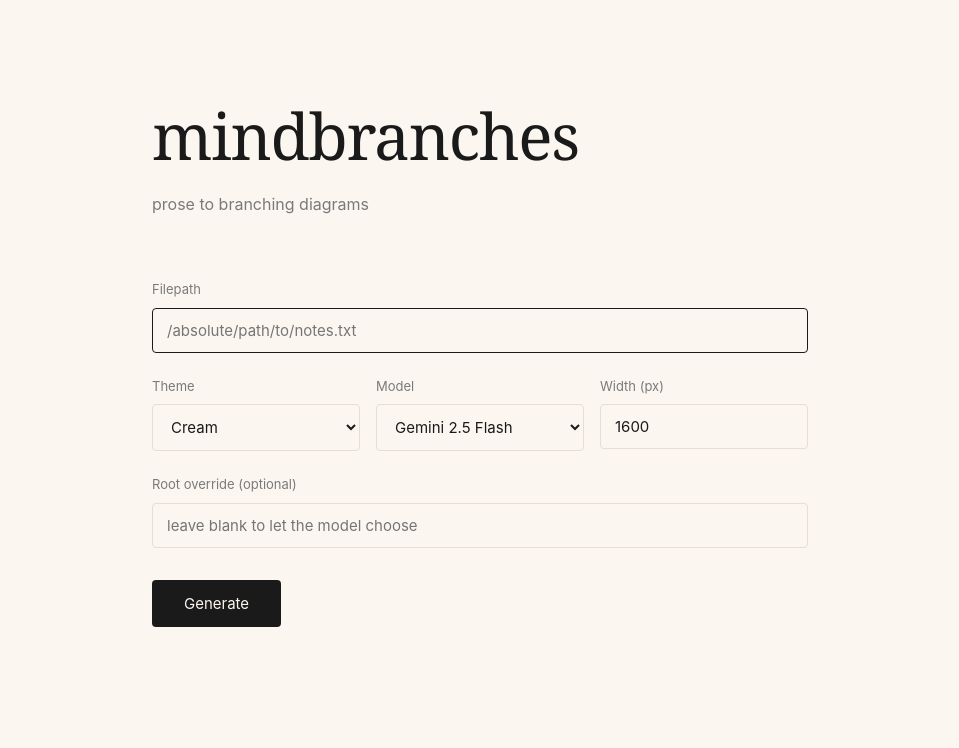
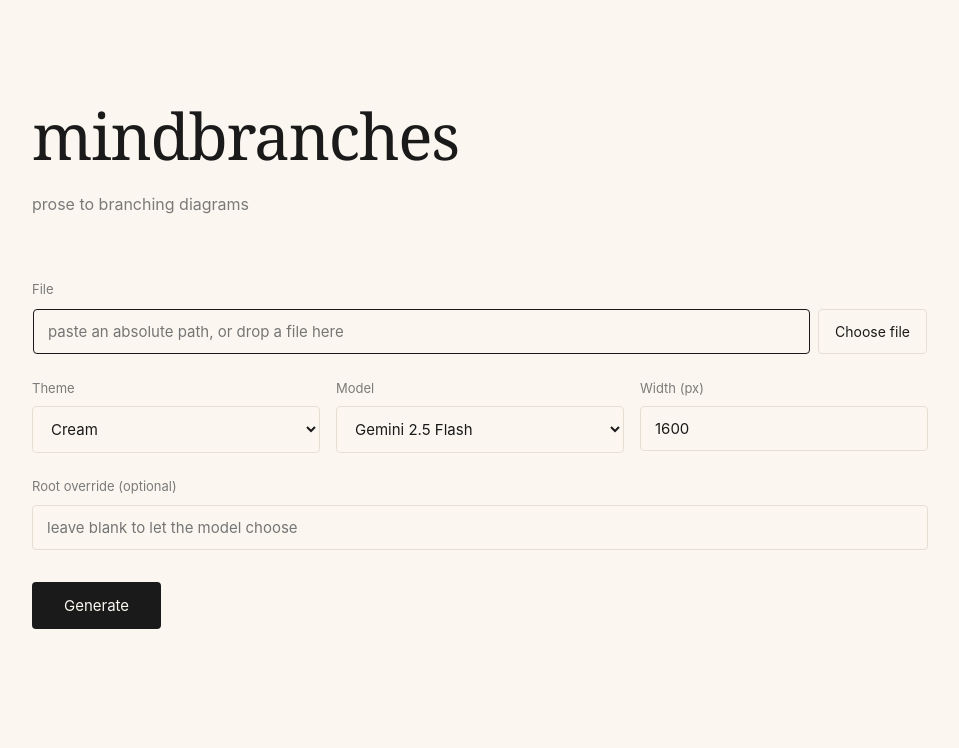
Before and after one commit to jstwng/arbor, a FastAPI app: page / in a window 1280 px wide. Shown: the top 748 px of the page, without its empty margins (160-1119 px from the left). Run offline with FastAPI, Linux system fonts and the light colour scheme.

Commit message:
Add file upload (drag-drop + picker) and live preview pane
Backend:
- POST /upload accepts multipart/form-data and writes the file into the
  job dir before running the same pipeline as /convert
- New SSE event preview_ready fires after the HTML file exists on disk
  so the frontend can embed the diagram while the PNG screenshot still
  renders

Frontend:
- Filepath input is now a drop zone with a Choose file button alongside
- Drop a file or pick one in the OS dialog; the input shows the filename
  and the submit handler switches to FormData / /upload
- New Diagram pane embeds /preview/<job_id>/output.html in an iframe and
  reveals it the moment preview_ready arrives, with a spinner overlay
  showing the active step (Calling Gemini..., Rendering SVG..., etc.)
- Editing the input text clears any held file
- Window-level dragover/drop blocked so misses don't navigate away

```diff
--- a/pyproject.toml
+++ b/pyproject.toml
@@ -12,6 +12,7 @@ dependencies = [
     "python-dotenv>=1.0.0",
     "sse-starlette>=2.0.0",
     "pydantic>=2.0.0",
+    "python-multipart>=0.0.9",
 ]
 
 [project.scripts]
--- a/src/mindbranches/server.py
+++ b/src/mindbranches/server.py
@@ -12,7 +12,7 @@ from pathlib import Path
 from typing import Any
 
 from dotenv import load_dotenv
-from fastapi import FastAPI, HTTPException
+from fastapi import FastAPI, File, Form, HTTPException, UploadFile
 from fastapi.responses import FileResponse, HTMLResponse
 from fastapi.staticfiles import StaticFiles
 from pydantic import BaseModel
@@ -93,6 +93,9 @@ def _run_pipeline(job: Job, req: ConvertRequest) -> None:
         html = render_html(svg, bg=layout.bg)
         (job.out_dir / "output.html").write_text(html)
 
+        # File now exists on disk; frontend can embed it live before the PNG step.
+        _put_event(job, "preview_ready", {"bg": layout.bg})
+
         _put_event(job, "screenshotting_png", {"estimate_seconds": 2})
         render_png_via_playwright(
             job.out_dir / "output.html",
@@ -134,6 +137,38 @@ def create_app() -> FastAPI:
         loop = asyncio.get_running_loop()
         job = Job(job_id=job_id, out_dir=out_dir, loop=loop)
         JOBS[job_id] = job
+        threading.Thread(
+            target=_run_pipeline, args=(job, req), daemon=True
+        ).start()
+        return {"job_id": job_id}
+
+    @app.post("/upload")
+    async def upload(
+        file: UploadFile = File(...),
+        theme: str = Form("cream"),
+        model: str = Form("flash"),
+        root: str | None = Form(None),
+        width: int = Form(1600),
+    ) -> dict[str, str]:
+        job_id = uuid.uuid4().hex[:12]
+        out_dir = JOBS_ROOT / job_id
+        out_dir.mkdir(parents=True, exist_ok=True)
+        input_path = out_dir / "input.txt"
+        content = await file.read()
+        if len(content) > 5 * 1024 * 1024:
+            raise HTTPException(status_code=413, detail="File too large (>5 MB).")
+        input_path.write_bytes(content)
+
+        loop = asyncio.get_running_loop()
+        job = Job(job_id=job_id, out_dir=out_dir, loop=loop)
+        JOBS[job_id] = job
+        req = ConvertRequest(
+            filepath=str(input_path),
+            theme=theme,
+            model=model,
+            root=root,
+            width=width,
+        )
         threading.Thread(
             target=_run_pipeline, args=(job, req), daemon=True
         ).start()
--- a/src/mindbranches/static/app.js
+++ b/src/mindbranches/static/app.js
@@ -1,17 +1,30 @@
 const STEPS = {
   queued: "Queued",
   reading_file: "Reading file",
-  extracting_tree: "Calling Claude to extract tree",
+  extracting_tree: "Calling Gemini to extract tree",
   tree_ready: "Tree ready",
   computing_layout: "Computing layout",
   rendering_svg: "Rendering SVG",
   wrapping_html: "Wrapping HTML",
+  preview_ready: "Preview ready",
   screenshotting_png: "Screenshotting PNG",
   done: "Done",
   error: "Error",
 };
 
 const submitBtn = document.getElementById("submit");
+const filepathInput = document.getElementById("filepath");
+const fileInput = document.getElementById("file-input");
+const chooseBtn = document.getElementById("choose-file");
+const dropZone = document.getElementById("drop-zone");
+const fileHint = document.getElementById("file-hint");
+
+const previewSection = document.getElementById("preview");
+const previewFrame = document.getElementById("preview-frame");
+const previewIframe = document.getElementById("preview-iframe");
+const previewOverlay = document.getElementById("preview-overlay");
+const overlayLabel = previewOverlay.querySelector(".overlay-label");
+
 const statusSection = document.getElementById("status");
 const trail = document.getElementById("status-trail");
 const downloadsSection = document.getElementById("downloads");
@@ -19,14 +32,76 @@ const downloadRow = document.getElementById("download-row");
 const errorSection = document.getElementById("error");
 const errorMsg = document.getElementById("error-message");
 
+let pendingFile = null;
+
+// File picker / drag-drop wiring
+
+chooseBtn.addEventListener("click", () => fileInput.click());
+
+fileInput.addEventListener("change", () => {
+  if (fileInput.files.length) setPendingFile(fileInput.files[0]);
+});
+
+filepathInput.addEventListener("input", () => {
+  if (filepathInput.value && !filepathInput.value.startsWith("[file:")) {
+    clearPendingFile();
+  }
+});
+
+["dragenter", "dragover"].forEach((evt) => {
+  dropZone.addEventListener(evt, (e) => {
+    e.preventDefault();
+    e.stopPropagation();
+    dropZone.classList.add("drag-hover");
+  });
+});
+
+["dragleave", "drop"].forEach((evt) => {
+  dropZone.addEventListener(evt, (e) => {
+    e.preventDefault();
+    e.stopPropagation();
+    dropZone.classList.remove("drag-hover");
+  });
+});
+
+dropZone.addEventListener("drop", (e) => {
+  if (e.dataTransfer.files.length) setPendingFile(e.dataTransfer.files[0]);
+});
+
+// Block global page-level drops so dropping outside the zone doesn't navigate
+window.addEventListener("dragover", (e) => e.preventDefault());
+window.addEventListener("drop", (e) => e.preventDefault());
+
+function setPendingFile(file) {
+  pendingFile = file;
+  filepathInput.value = `[file: ${file.name}]`;
+  fileHint.hidden = false;
+  fileHint.textContent = `Holding "${file.name}" -- ${formatBytes(file.size)}. Will be uploaded to the server when you click Generate.`;
+}
+
+function clearPendingFile() {
+  pendingFile = null;
+  fileInput.value = "";
+  fileHint.hidden = true;
+}
+
+function formatBytes(n) {
+  if (n < 1024) return `${n} B`;
+  if (n < 1024 * 1024) return `${(n / 1024).toFixed(1)} KB`;
+  return `${(n / 1024 / 1024).toFixed(2)} MB`;
+}
+
+// Submit
+
 submitBtn.addEventListener("click", runJob);
-document.getElementById("filepath").addEventListener("keydown", (e) => {
+filepathInput.addEventListener("keydown", (e) => {
   if (e.key === "Enter") runJob();
 });
 
 async function runJob() {
-  const filepath = document.getElementById("filepath").value.trim();
-  if (!filepath) return;
+  const filepath = filepathInput.value.trim();
+  if (!pendingFile && !filepath) return;
+  if (!pendingFile && filepath.startsWith("[file:")) return;
 
   const theme = document.getElementById("theme").value;
   const model = document.getElementById("model").value;
@@ -38,11 +113,21 @@ async function runJob() {
 
   let resp;
   try {
-    resp = await fetch("/convert", {
-      method: "POST",
-      headers: { "Content-Type": "application/json" },
-      body: JSON.stringify({ filepath, theme, model, width, root }),
-    });
+    if (pendingFile) {
+      const fd = new FormData();
+      fd.append("file", pendingFile);
+      fd.append("theme", theme);
+      fd.append("model", model);
+      fd.append("width", width);
+      if (root) fd.append("root", root);
+      resp = await fetch("/upload", { method: "POST", body: fd });
+    } else {
+      resp = await fetch("/convert", {
+        method: "POST",
+        headers: { "Content-Type": "application/json" },
+        body: JSON.stringify({ filepath, theme, model, width, root }),
+      });
+    }
   } catch (err) {
     showError(`Network error: ${err.message}`);
     return;
@@ -53,6 +138,8 @@ async function runJob() {
     return;
   }
   const { job_id } = await resp.json();
+
+  showPreviewSkeleton();
 
   const es = new EventSource(`/status/${job_id}`);
   Object.keys(STEPS).forEach((evt) => {
@@ -71,6 +158,16 @@ function resetUi() {
   downloadRow.innerHTML = "";
   errorSection.hidden = true;
   errorMsg.textContent = "";
+  previewSection.hidden = true;
+  previewIframe.removeAttribute("src");
+  previewOverlay.classList.remove("hidden");
+  overlayLabel.textContent = "Building diagram...";
+}
+
+function showPreviewSkeleton() {
+  previewSection.hidden = false;
+  previewOverlay.classList.remove("hidden");
+  overlayLabel.textContent = "Building diagram...";
 }
 
 function setSubmitting(on) {
@@ -92,15 +189,30 @@ function handleEvent(evt, e, jobId, es) {
 
   appendStep(evt, STEPS[evt] || evt, data);
 
+  if (evt === "extracting_tree") {
+    overlayLabel.textContent = "Calling Gemini...";
+  } else if (evt === "computing_layout") {
+    overlayLabel.textContent = "Computing layout...";
+  } else if (evt === "rendering_svg") {
+    overlayLabel.textContent = "Rendering SVG...";
+  } else if (evt === "preview_ready") {
+    previewIframe.src = `/preview/${jobId}/output.html`;
+    previewIframe.addEventListener("load", () => {
+      previewOverlay.classList.add("hidden");
+    }, { once: true });
+  } else if (evt === "screenshotting_png") {
+    overlayLabel.textContent = "Snapshotting PNG...";
+  }
+
   if (evt === "done") {
     populateDownloads(jobId, data.outputs || []);
+    previewOverlay.classList.add("hidden");
     es.close();
     setSubmitting(false);
   }
 }
 
 function appendStep(evtKey, label, data) {
-  // Mark the previous step as completed
   const last = trail.lastElementChild;
   if (last && !last.classList.contains("done")) {
     last.classList.add("completed");
@@ -140,12 +252,12 @@ function populateDownloads(jobId, files) {
   downloadsSection.hidden = false;
   downloadRow.innerHTML = "";
 
-  const preview = document.createElement("a");
-  preview.href = `/preview/${jobId}/output.html`;
-  preview.textContent = "preview in browser";
-  preview.classList.add("chip", "primary");
-  preview.target = "_blank";
-  downloadRow.appendChild(preview);
+  const open = document.createElement("a");
+  open.href = `/preview/${jobId}/output.html`;
+  open.textContent = "open in new tab";
+  open.classList.add("chip", "primary");
+  open.target = "_blank";
+  downloadRow.appendChild(open);
 
   files.forEach((name) => {
     const a = document.createElement("a");
--- a/src/mindbranches/static/index.html
+++ b/src/mindbranches/static/index.html
@@ -15,8 +15,13 @@
 
   <section class="form">
     <div class="field">
-      <label for="filepath">Filepath</label>
-      <input type="text" id="filepath" placeholder="/absolute/path/to/notes.txt" autocomplete="off" autofocus>
+      <label for="filepath">File</label>
+      <div class="filepath-row" id="drop-zone">
+        <input type="text" id="filepath" placeholder="paste an absolute path, or drop a file here" autocomplete="off" autofocus>
+        <button type="button" class="btn-secondary" id="choose-file">Choose file</button>
+        <input type="file" id="file-input" accept=".txt,text/plain,*/*" hidden>
+      </div>
+      <p class="hint" id="file-hint" hidden></p>
     </div>
 
     <div class="row">
@@ -49,6 +54,17 @@
     <button id="submit">Generate</button>
   </section>
 
+  <section class="preview" id="preview" hidden>
+    <h2>Diagram</h2>
+    <div class="preview-frame" id="preview-frame">
+      <iframe id="preview-iframe" title="Diagram preview"></iframe>
+      <div class="preview-overlay" id="preview-overlay">
+        <span class="spinner"></span>
+        <span class="overlay-label">Building diagram...</span>
+      </div>
+    </div>
+  </section>
+
   <section class="status" id="status" hidden>
     <h2>Status</h2>
     <ol id="status-trail"></ol>
--- a/src/mindbranches/static/style.css
+++ b/src/mindbranches/static/style.css
@@ -1,5 +1,6 @@
 :root {
   --bg: #FBF7F0;
+  --bg-tint: #F4EFE5;
   --ink: #1A1A1A;
   --muted: #7A7A7A;
   --hairline: #E5DFD3;
@@ -24,7 +25,7 @@ html, body {
 }
 
 main {
-  max-width: 720px;
+  max-width: 960px;
   margin: 0 auto;
   padding: 88px 32px 120px;
 }
@@ -76,6 +77,47 @@ select:focus {
   border-color: var(--ink);
 }
 
+.filepath-row {
+  display: flex;
+  gap: 8px;
+  align-items: stretch;
+  border: 1px dashed transparent;
+  border-radius: 6px;
+  padding: 4px;
+  margin: -4px;
+  transition: background 0.15s ease, border-color 0.15s ease;
+}
+
+.filepath-row.drag-hover {
+  border-color: var(--ink);
+  background: var(--bg-tint);
+}
+
+.filepath-row input[type="text"] {
+  flex: 1;
+}
+
+.btn-secondary {
+  padding: 0 16px;
+  background: transparent;
+  border: 1px solid var(--hairline);
+  color: var(--ink);
+  font-family: inherit;
+  font-size: 14px;
+  cursor: pointer;
+  border-radius: 4px;
+  transition: border-color 0.15s ease;
+  white-space: nowrap;
+}
+
+.btn-secondary:hover { border-color: var(--ink); }
+
+.hint {
+  margin: 8px 0 0;
+  font-size: 13px;
+  color: var(--muted);
+}
+
 .row {
   display: grid;
   grid-template-columns: 1fr 1fr 1fr;
```
Also changed, not shown: other parts of src/mindbranches/static/style.css (+59 -5 lines).
